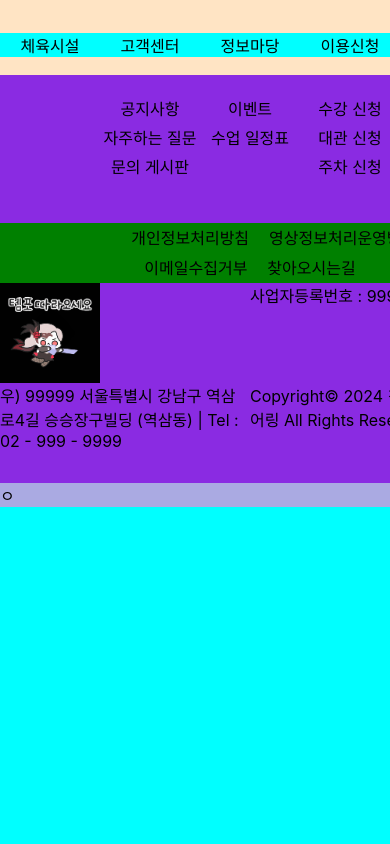
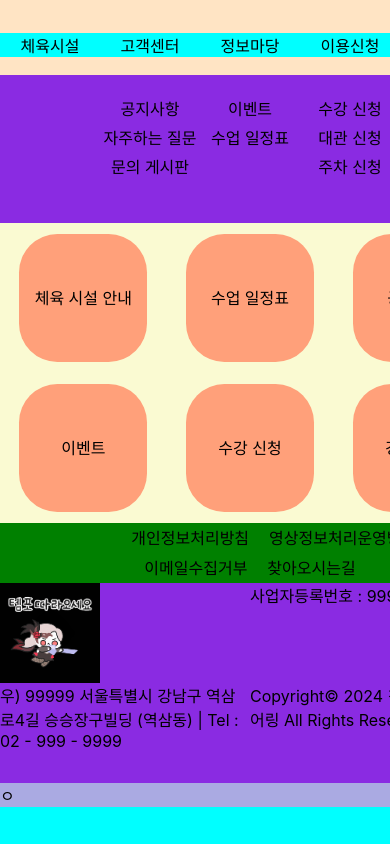
Before and after one commit to winsam003/Sports-complex, a React (Create React App) app in the folder sports-complex/: page / in a window 390 px wide. Shown: the top 844 px of the page. Built offline with nearby package versions, Linux system fonts and the light colour scheme.

Commit message:
홈화면 큰 태그.

```diff
--- a/sports-complex/src/App.js
+++ b/sports-complex/src/App.js
@@ -1,11 +1,13 @@
 import './App.css';
 import Header from './components/Header';
 import Footer from './components/Footer';
+import MiddleMenu from './components/MiddleMenu';
 
 function App() {
   return (
     <div>
       <Header />
+      <MiddleMenu />
       <Footer />
     </div>
 
--- a/sports-complex/src/components/MiddleMenu.css
+++ b/sports-complex/src/components/MiddleMenu.css
@@ -1,12 +1,12 @@
 .middlemenu {
-    /* display: grid; */
-    flex: 0 0 auto;
+    display: grid;
+    grid-template-columns: repeat(6, 1fr);
     background-color: brown;
     height: 200px;
-    /* align-items: center;
-    justify-content: center; */
-    text-align: center;
-    line-height: 200px;
+    align-items: center;
+    justify-content: center;
+    /* text-align: center;
+    line-height: 200px; */
 }
 
 .middlemenu>span{
@@ -15,7 +15,27 @@
     width: 10rem;
     height: 10rem;
     text-align: center;
-    line-height: 150px;
+    line-height: 10rem;
     border-radius: 30%;
-    margin: 0 15px;
+    /* margin: 0 15px; */
+    margin: auto;
 }
+
+@media(max-width : 1200px) {
+    .middlemenu{
+        background-color: lightgoldenrodyellow;
+        height: 300px;
+        display: grid;
+        grid-template-columns: repeat(3, 1fr);
+        align-items: center;
+        justify-content: center;
+    }
+
+    .middlemenu>span {
+        width: 8rem;
+        height: 8rem;
+        line-height: 8rem;
+    }
+
+
+}
```
